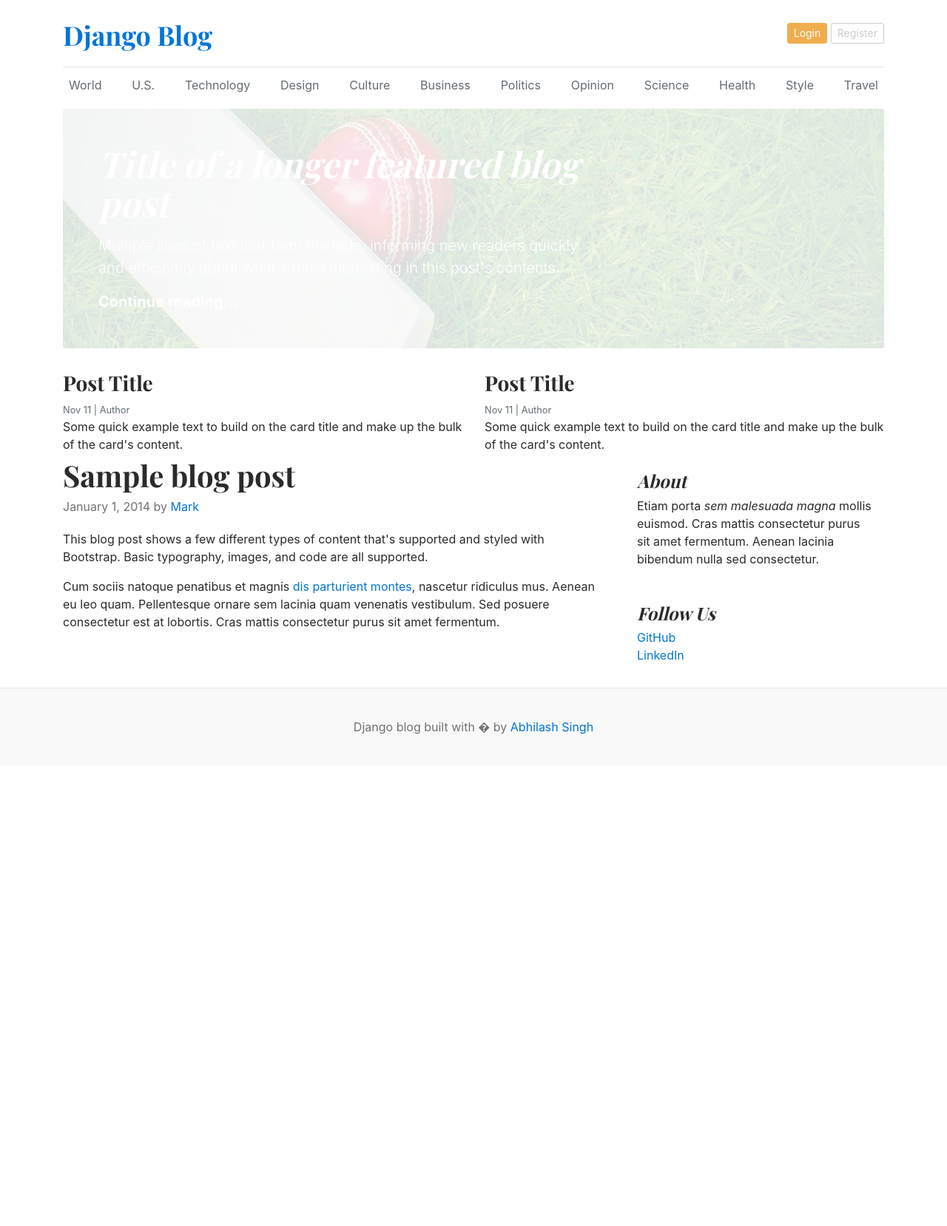
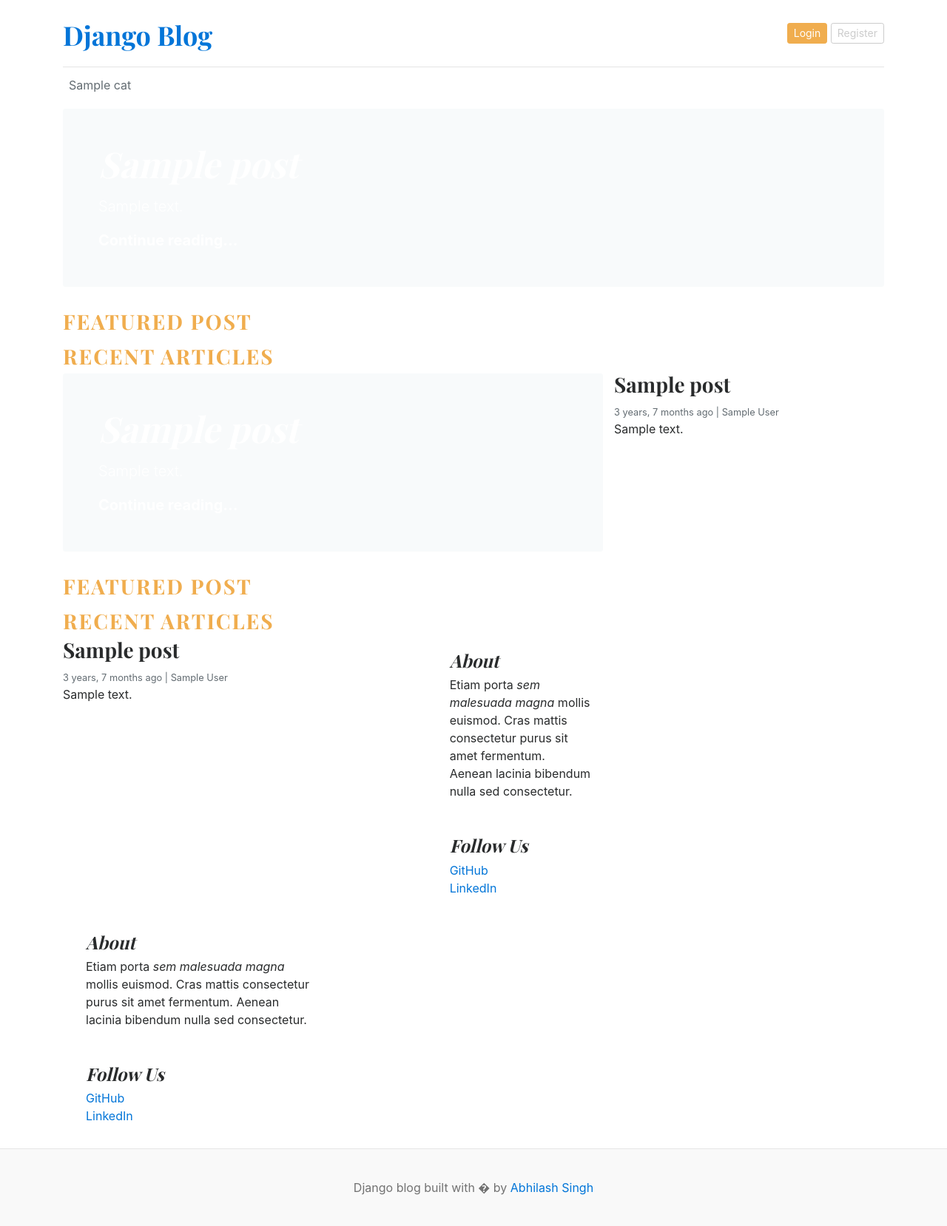
Before and after one commit to Abhilash-Singh-Thakur/django-blog, a Django app: template templates/home.html in a window 1280 px wide. Shown: the whole page at 74% size. Before the commit the page ends 993 px from the top, so only its background shows below. Run offline with Django 4.2, Linux system fonts and the light colour scheme; the template is opened without the code that fills it: most values are stand-ins (such as "Sample title", 1, 10 or a date in 2020); grey boxes marked "Sample" are stand-in pictures.

Commit message:
post_by_category

```diff
--- a/blog_main/settings.py
+++ b/blog_main/settings.py
@@ -64,6 +64,8 @@ TEMPLATES = [
                 'django.template.context_processors.request',
                 'django.contrib.auth.context_processors.auth',
                 'django.contrib.messages.context_processors.messages',
+                # context_prcessors dictionary configuration for all the categories in all the web page.
+                'blogs.context_processors.get_categories',
             ],
         },
     },
--- a/blog_main/urls.py
+++ b/blog_main/urls.py
@@ -15,7 +15,7 @@ Including another URLconf
     2. Add a URL to urlpatterns:  path('blog/', include('blog.urls'))
 """
 from django.contrib import admin
-from django.urls import path
+from django.urls import include, path
 from django.conf.urls.static import static
 from blog_main import views
 from django.conf import settings
@@ -23,4 +23,5 @@ from django.conf import settings
 urlpatterns = [
     path('admin/', admin.site.urls),
     path('', views.home, name='home'),
+    path('category/', include('blogs.urls')),
 ] + static(settings.MEDIA_URL, document_root=settings.MEDIA_ROOT)
--- a/blogs/admin.py
+++ b/blogs/admin.py
@@ -8,7 +8,7 @@ from blogs.models import Blog, Category
 class BlogAdmin(admin.ModelAdmin):
     prepopulated_fields={'slug' : ('title',)}
     # step 6 - list all the fields in the admin panel
-    list_display = ('title', 'category', 'author','featured_image','short_description','status', 'is_featured', 'updated_at')
+    list_display = ('title', 'author','status', 'category', 'is_featured', 'updated_at')
     # step 7 - create the search field and search by this category.
     search_fields = ('id', 'title', 'category__category_name','status')
     #step 8
--- /dev/null
+++ b/templates/404.html
@@ -0,0 +1,5 @@
+<p>Error code 404 category does not exist</p>
+
+<p> To show the 404 page we need to create the page of same error code.</p>
+
+<p> Do the settings in setting.py file as debug = false and  and allowed host is *  means it will work in all the host.</p>
--- /dev/null
+++ b/templates/base.html
@@ -0,0 +1,52 @@
+<!-- Header part -->
+{% load static %}
+
+<!DOCTYPE html>
+<html lang="en">
+<head>
+    <meta charset="UTF-8">
+    <meta http-equiv="X-UA-Compatible" content="IE=edge">
+    <meta name="viewport" content="width=device-width, initial-scale=1.0">
+    <title>Django Blogs</title>
+    <link href="https://getbootstrap.com/docs/4.0/dist/css/bootstrap.min.css" rel="stylesheet">
+    <link href="https://fonts.googleapis.com/css?family=Playfair+Display:700,900" rel="stylesheet">
+    <link href="{% static 'css/blog.css' %}" rel="stylesheet">
+</head>
+<body>
+    <div class="container">
+      <header class="blog-header py-3">
+        <div class="row flex-nowrap justify-content-between align-items-center">
+          <div class="col-8 pt-1">
+            <a class="blog-header-logo text-dark" href="/">Django Blog</a>
+          </div>
+          <div class="col-4 d-flex justify-content-end align-items-center">
+            <a class="btn btn-sm btn-warning" href="#">Login</a> &nbsp;
+            <a class="btn btn-sm btn-outline-secondary" href="#">Register</a>
+          </div>
+        </div>
+      </header>
+
+      <div class="nav-scroller py-1 mb-2">
+        <nav class="nav d-flex justify-content-between">
+          {% for cat in categories %}
+          {% comment %} post by categories ad {% endcomment %}
+          <a class="p-2 text-muted" href="{% url 'posts_by_category' cat.id%}">{{cat.category_name}}</a>
+          {% comment %} <a class="p-2 text-muted" href="#">{{cat.created_at}}</a>
+          <a class="p-2 text-muted" href="#">{{cat.updated_at}}</a> {% endcomment %}
+
+          {% endfor %}
+        </nav>
+      </div>
+
+<!-- Main Content part -->
+{% block content %}
+
+
+{% endblock %}
+
+<!-- Footer Part -->
+<footer class="blog-footer">
+    <p>Django blog built with � by <a href="#">Abhilash Singh</a></p>
+  </footer>
+  </body>
+  </html>
--- a/templates/home.html
+++ b/templates/home.html
@@ -1,94 +1,85 @@
-{% load static %}
 
-<!DOCTYPE html>
-<html lang="en">
-<head>
-    <meta charset="UTF-8">
-    <meta http-equiv="X-UA-Compatible" content="IE=edge">
-    <meta name="viewport" content="width=device-width, initial-scale=1.0">
-    <title>Django Blogs</title>
-    <link href="https://getbootstrap.com/docs/4.0/dist/css/bootstrap.min.css" rel="stylesheet">
-    <link href="https://fonts.googleapis.com/css?family=Playfair+Display:700,900" rel="stylesheet">
-    <link href="{% static 'css/blog.css' %}" rel="stylesheet">
-  </head>
-<body>
-    <div class="container">
-      <header class="blog-header py-3">
-        <div class="row flex-nowrap justify-content-between align-items-center">
-          <div class="col-8 pt-1">
-            <a class="blog-header-logo text-dark" href="/">Django Blog</a>
-          </div>
-          <div class="col-4 d-flex justify-content-end align-items-center">
-            <a class="btn btn-sm btn-warning" href="#">Login</a> &nbsp;
-            <a class="btn btn-sm btn-outline-secondary" href="#">Register</a>
-          </div>
-        </div>
-      </header>
-
-      <div class="nav-scroller py-1 mb-2">
-        <nav class="nav d-flex justify-content-between">
-          <a class="p-2 text-muted" href="#">World</a>
-          <a class="p-2 text-muted" href="#">U.S.</a>
-          <a class="p-2 text-muted" href="#">Technology</a>
-          <a class="p-2 text-muted" href="#">Design</a>
-          <a class="p-2 text-muted" href="#">Culture</a>
-          <a class="p-2 text-muted" href="#">Business</a>
-          <a class="p-2 text-muted" href="#">Politics</a>
-          <a class="p-2 text-muted" href="#">Opinion</a>
-          <a class="p-2 text-muted" href="#">Science</a>
-          <a class="p-2 text-muted" href="#">Health</a>
-          <a class="p-2 text-muted" href="#">Style</a>
-          <a class="p-2 text-muted" href="#">Travel</a>
-        </nav>
-      </div>
+{% extends 'base.html' %}
 
 
+{% block content %}
 
-<div class="jumbotron p-3 p-md-5 text-white rounded bg-dark" style="background-image: url({% static 'images/cricket.jpg' %}) ;background-blend-mode: overlay;background-size:cover;">
+{% for post in featured_posts %}
+{% if forloop.first %}
+<div class="jumbotron p-3 p-md-5 text-white rounded bg-dark" style="background-image: url({{post.featured_image.url  }}) ;background-blend-mode: overlay;background-size:cover;">
     <div class="col-md-8 px-0">
-      <h1 class="display-4 font-italic">Title of a longer featured blog post</h1>
-      <p class="lead my-3">Multiple lines of text that form the lede, informing new readers quickly and efficiently about what's most interesting in this post's contents.</p>
+      <h1 class="display-4 font-italic">{{ post.title }}</h1>
+      <p class="lead my-3"> {{ post.short_description | safe }}</p>
       <p class="lead mb-0"><a href="#" class="text-white font-weight-bold">Continue reading...</a></p>
     </div>
   </div>
-
+{% endif %}
+{% endfor %}
+ <!-- featured post -->
+ <h3 class="text-uppercase text-warning" style="letter-spacing: 2px;">Featured Post</h3>
   <div class="row mb-2">
+    {% for post in featured_posts %}
+    {% if not forloop.first %}
     <div class="col-md-6">
       <div class="card border-0" >
         <div class="card-body">
-          <h3>Post Title</h3>
-          <small class="mb-1 text-muted">Nov 11 | Author</small>
-          <p class="card-text">Some quick example text to build on the card title and make up the bulk of the card's content.</p>
+          <h3>{{post.title}}</h3>
+          <small class="mb-1 text-muted">{{ post.created_at | timesince }} ago | {{ post.author }}</small>
+          <p class="card-text">{{post.short_description | safe | truncatewords:30}}</p>
         </div>
       </div>
     </div>
+    {% endif %}
+    {% endfor %}
+  </div>
+
+  <h3 class="text-uppercase text-warning" style="letter-spacing: 2px;">Recent Articles </h3>
+  <div class="row">
+    <div class="col-md-8 blog-main">{% for post in featured_posts %}
+      {% if forloop.first %}
+      <div class="jumbotron p-3 p-md-5 text-white rounded bg-dark" style="background-image: url({{post.featured_image.url  }}) ;background-blend-mode: overlay;background-size:cover;">
+          <div class="col-md-8 px-0">
+            <h1 class="display-4 font-italic">{{ post.title }}</h1>
+            <p class="lead my-3"> {{ post.short_description | safe }}</p>
+            <p class="lead mb-0"><a href="#" class="text-white font-weight-bold">Continue reading...</a></p>
+          </div>
+        </div>
+      {% endif %}
+      {% endfor %}
+       <!-- featured post -->
+       <h3 class="text-uppercase text-warning" style="letter-spacing: 2px;">Featured Post</h3>
+        <div class="row mb-2">
+          {% for post in featured_posts %}
+          {% if not forloop.first %}
           <div class="col-md-6">
             <div class="card border-0" >
               <div class="card-body">
-          <h3>Post Title</h3>
-          <small class="mb-1 text-muted">Nov 11 | Author</small>
-          <p class="card-text">Some quick example text to build on the card title and make up the bulk of the card's content.</p>
+                <h3>{{post.title}}</h3>
+                <small class="mb-1 text-muted">{{ post.created_at | timesince }} ago | {{ post.author }}</small>
+                <p class="card-text">{{post.short_description | safe | truncatewords:30}}</p>
               </div>
             </div>
           </div>
+          {% endif %}
+          {% endfor %}{% load static %}
+
         </div>
 
-  <main role="main" class="container p-0">
+        <h3 class="text-uppercase text-warning" style="letter-spacing: 2px;">Recent Articles </h3>
         <div class="row">
           <div class="col-md-8 blog-main">
 
-        <div class="blog-post">
-          <h2 class="blog-post-title">Sample blog post</h2>
-          <p class="blog-post-meta">January 1, 2014 by <a href="#">Mark</a></p>
+          {% for post in posts %}
+            <div class="card border-0" >
+              <div class="card-body">
+                <h3>{{post.title}}</h3>
+                <small class="mb-1 text-muted">{{ post.created_at | timesince }} ago | {{ post.author }}</small>
+                <p class="card-text">{{post.short_description | truncatewords:30 |safe  }}</p>
+              </div>
+          </div>
+          {% endfor %}
 
-          <p>This blog post shows a few different types of content that's supported and styled with Bootstrap. Basic typography, images, and code are all supported.</p>
-
-          <p>Cum sociis natoque penatibus et magnis <a href="#">dis parturient montes</a>, nascetur ridiculus mus. Aenean eu leo quam. Pellentesque ornare sem lacinia quam venenatis vestibulum. Sed posuere consectetur est at lobortis. Cras mattis consectetur purus sit amet fermentum.</p>
-
-
-        </div>
               <!-- /.blog-post -->
-
             </div>
             <!-- /.blog-main -->
 
@@ -112,8 +103,42 @@
         </main><!-- /.container -->
 
       </div>
-<footer class="blog-footer">
-  <p>Django blog built with � by <a href="#">Abhilash Singh</a></p>
-</footer>
-</body>
-</html>
+
+
+    {% for post in posts %}
+      <div class="card border-0" >
+        <div class="card-body">
+          <h3>{{post.title}}</h3>
+          <small class="mb-1 text-muted">{{ post.created_at | timesince }} ago | {{ post.author }}</small>
+          <p class="card-text">{{post.short_description | truncatewords:30 |safe  }}</p>
+        </div>
+    </div>
+    {% endfor %}
+
+        <!-- /.blog-post -->
+      </div>
+      <!-- /.blog-main -->
+
+      <aside class="col-md-4 blog-sidebar">
+        <div class="p-3 mb-3 bg-light rounded">
+          <h4 class="font-italic">About</h4>
+          <p class="mb-0">Etiam porta <em>sem malesuada magna</em> mollis euismod. Cras mattis consectetur purus sit amet fermentum. Aenean lacinia bibendum nulla sed consectetur.</p>
+        </div>
+
+        <div class="p-3">
+          <h4 class="font-italic">Follow Us</h4>
+          <ol class="list-unstyled">
+            <li><a href="#">GitHub</a></li>
+            <li><a href="#">LinkedIn</a></li>
+          </ol>
+        </div>
+      </aside><!-- /.blog-sidebar -->
+
+    </div><!-- /.row -->
+
+  </main><!-- /.container -->
+
+</div>
+
+
+{% endblock %}
```
Also changed, not shown: blog_main/views.py (+17 -1 lines), blogs/context_processors.py (added, +7 -0 lines), blogs/urls.py (added, +7 -0 lines), blogs/views.py (+22 -1 lines), templates/posts_by_category.html (added, +41 -0 lines), blog_main/static/images/The-Devialet-Mania-speakers---Press-image-_1692591846603.avif (added), blog_main/static/images/japan.jpg (added), blog_main/static/images/picture.jpg (added). Lines whose indentation alone changed are shown as unchanged.
